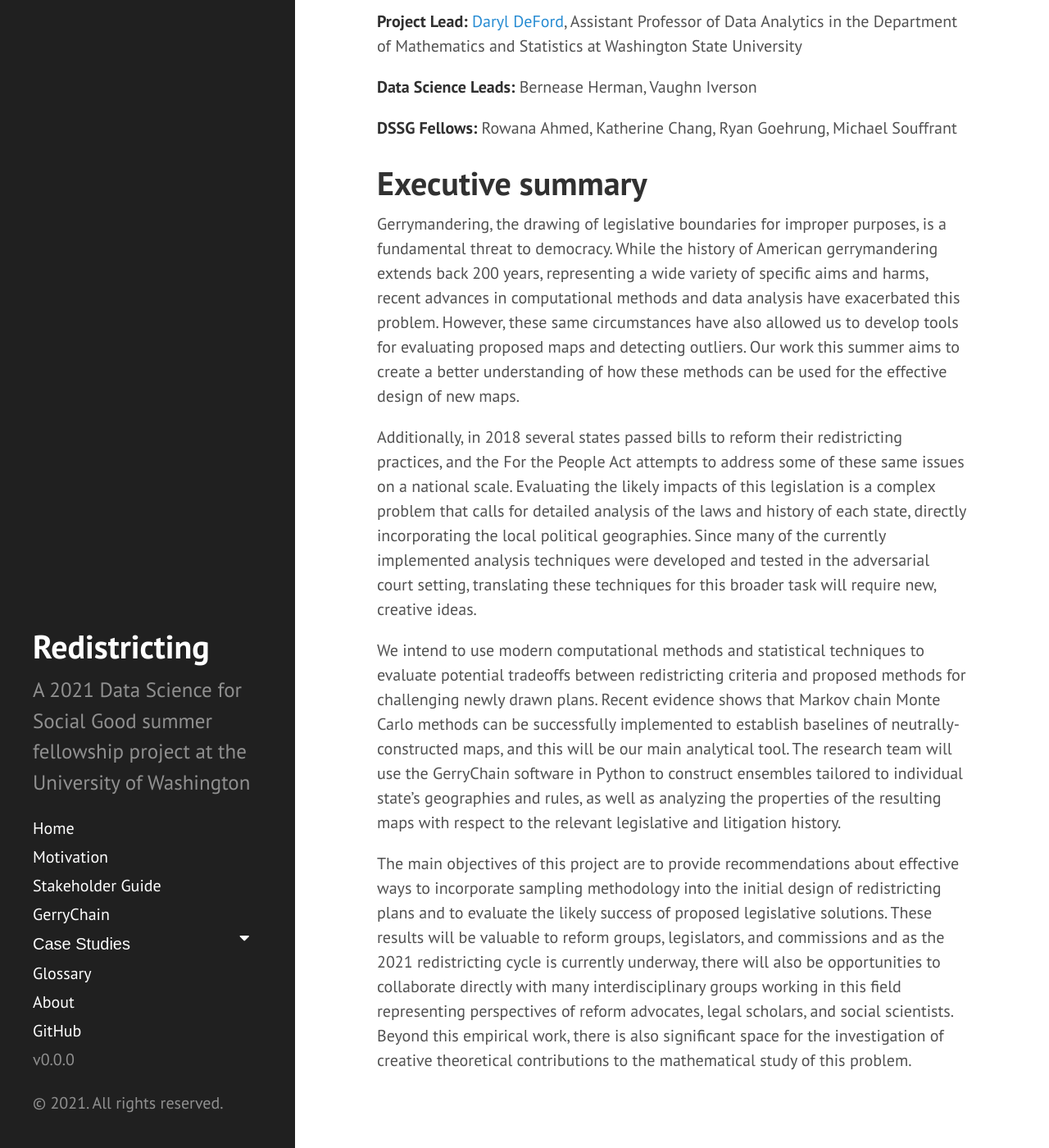
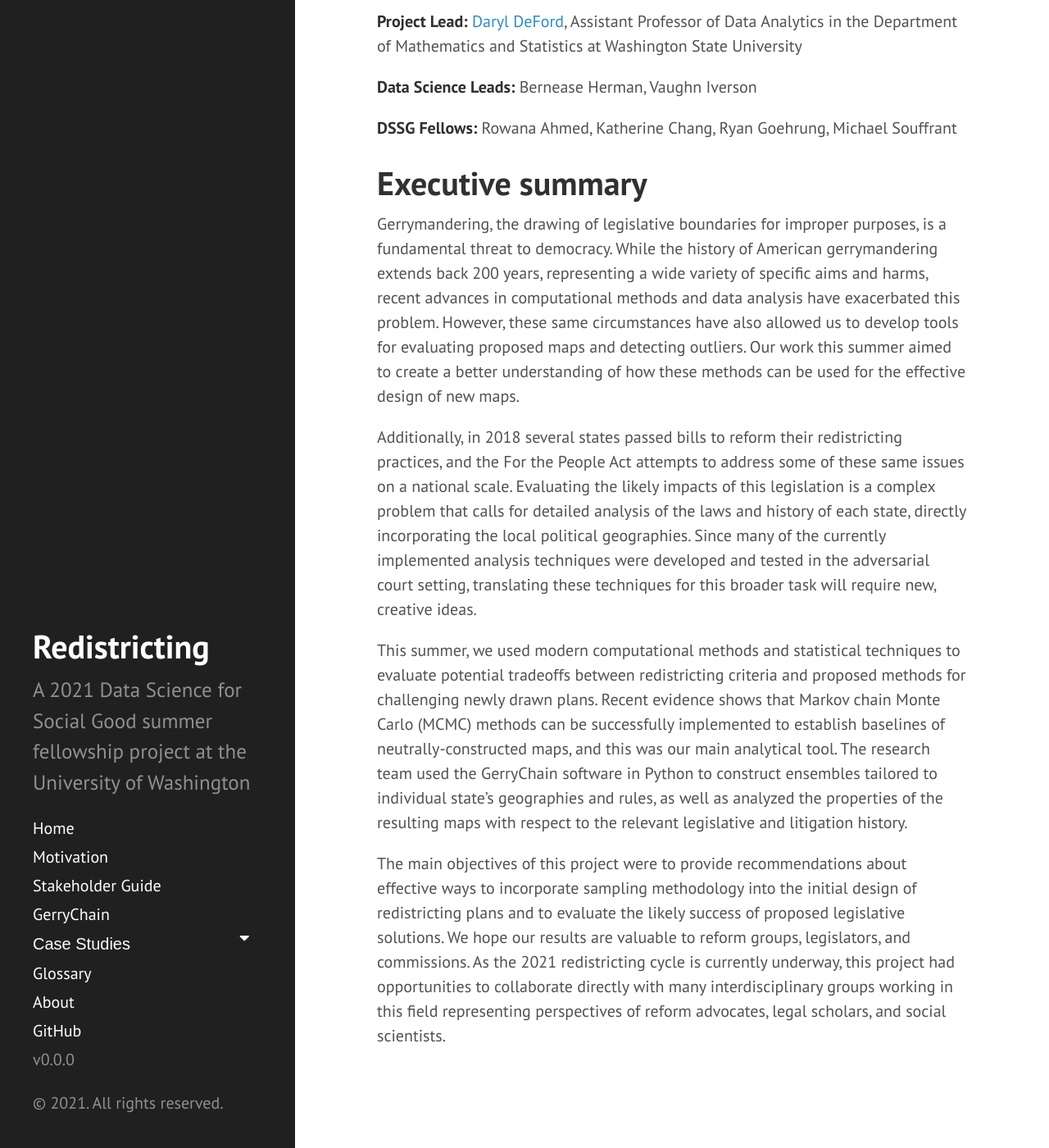
Before and after one commit to uwescience/DSSG2021-redistricting-website, a Jekyll site: the page built from index.md, in a window 1280 px wide and 1400 px high, scrolled down 437 px. Shown: the whole window at 82% size. Built offline with Jekyll 4.4.1, drawn with Linux system fonts in a browser that asks for light colours; the list of posts is cut into pages by our own code.

Commit message:
Update index.md

```diff
--- a/index.md
+++ b/index.md
@@ -17,10 +17,10 @@ layout: default
 
 # Executive summary
 
-Gerrymandering, the drawing of legislative boundaries for improper purposes, is a fundamental threat to democracy. While the history of American gerrymandering extends back 200 years, representing a wide variety of specific aims and harms, recent advances in computational methods and data analysis have exacerbated this problem. However, these same circumstances have also allowed us to develop tools for evaluating proposed maps and detecting outliers. Our work this summer aims to create a better understanding of how these methods can be used for the effective design of new maps.
+Gerrymandering, the drawing of legislative boundaries for improper purposes, is a fundamental threat to democracy. While the history of American gerrymandering extends back 200 years, representing a wide variety of specific aims and harms, recent advances in computational methods and data analysis have exacerbated this problem. However, these same circumstances have also allowed us to develop tools for evaluating proposed maps and detecting outliers. Our work this summer aimed to create a better understanding of how these methods can be used for the effective design of new maps.
 
 Additionally, in 2018 several states passed bills to reform their redistricting practices, and the For the People Act attempts to address some of these same issues on a national scale. Evaluating the likely impacts of this legislation is a complex problem that calls for detailed analysis of the laws and history of each state, directly incorporating the local political geographies. Since many of the currently implemented analysis techniques were developed and tested in the adversarial court setting, translating these techniques for this broader task will require new, creative ideas.
 
-We intend to use modern computational methods and statistical techniques to evaluate potential tradeoffs between redistricting criteria and proposed methods for challenging newly drawn plans. Recent evidence shows that Markov chain Monte Carlo methods can be successfully implemented to establish baselines of neutrally-constructed maps, and this will be our main analytical tool. The research team will use the GerryChain software in Python to construct ensembles tailored to individual state’s geographies and rules, as well as analyzing the properties of the resulting maps with respect to the relevant legislative and litigation history.
+This summer, we used modern computational methods and statistical techniques to evaluate potential tradeoffs between redistricting criteria and proposed methods for challenging newly drawn plans. Recent evidence shows that Markov chain Monte Carlo (MCMC) methods can be successfully implemented to establish baselines of neutrally-constructed maps, and this was our main analytical tool. The research team used the GerryChain software in Python to construct ensembles tailored to individual state’s geographies and rules, as well as analyzed the properties of the resulting maps with respect to the relevant legislative and litigation history.
 
-The main objectives of this project are to provide recommendations about effective ways to incorporate sampling methodology into the initial design of redistricting plans and to evaluate the likely success of proposed legislative solutions. These results will be valuable to reform groups, legislators, and commissions and as the 2021 redistricting cycle is currently underway, there will also be opportunities to collaborate directly with many interdisciplinary groups working in this field representing perspectives of reform advocates, legal scholars, and social scientists. Beyond this empirical work, there is also significant space for the investigation of creative theoretical contributions to the mathematical study of this problem.
+The main objectives of this project were to provide recommendations about effective ways to incorporate sampling methodology into the initial design of redistricting plans and to evaluate the likely success of proposed legislative solutions. We hope our results are valuable to reform groups, legislators, and commissions. As the 2021 redistricting cycle is currently underway, this project had opportunities to collaborate directly with many interdisciplinary groups working in this field representing perspectives of reform advocates, legal scholars, and social scientists.
```
